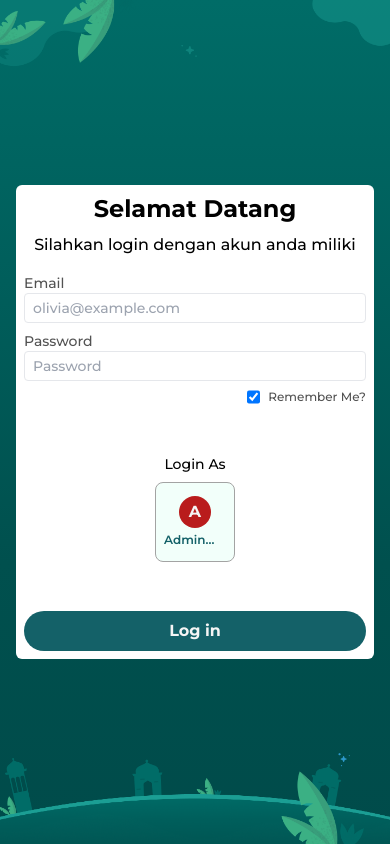
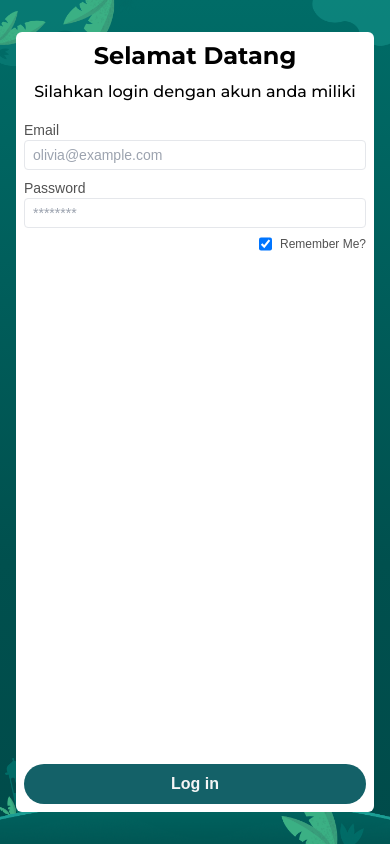
Before and after one commit to serpihan-tech/fe-mifda, a Next.js app: page /login in a window 390 px wide. Built offline with nearby package versions, Linux system fonts and the light colour scheme.

Commit message:
hot-fix: membuat beberapa component {Text, InputText, InputCheckbox}kedalam halaman login

```diff
--- a/app/(auth)/login/page.jsx
+++ b/app/(auth)/login/page.jsx
@@ -5,7 +5,6 @@ import Image from "next/image";
 import BannerBot from "@/public/images/banner-bottom.webp"
 import BannerTop from "@/public/images/banner-top.webp"
 import BannerHumans from "@/public/images/banner-humans.webp"
-import { Montserrat, Righteous } from "next/font/google";
 import { useMediaQuery } from "react-responsive";
 import {
   useState,
@@ -13,21 +12,14 @@ import {
 } from "react";
 import { useForm } from "react-hook-form"
 import { useRouter } from "next/navigation";
+import Text from "@/components/atoms/Text";
+import InputText from "@/components/molecules/InputText";
 
-
-const montserrat = Montserrat({
-  subsets: ["latin"],
-  weight: ["100", "200", "300", "400", "500", "600", "700", "800", "900"],
-});
-const righteous = Righteous({
-  subsets: ["latin"],
-  weight: ["400"],
-})
 
 export default function Page() {
   const router = useRouter();
   const stateOrientation = useMediaQuery({ query: "(orientation: portrait)" })
-  const [isPortrait, setIsPortrait] = useState(null);
+  const [isPortrait, setIsPortrait] = useState(true);
 
   useEffect(() => {
     stateOrientation ? setIsPortrait(true) : setIsPortrait(false);
@@ -49,8 +41,8 @@ export default function Page() {
         password
       } = dataForm
 
-      for(let i = 0; i < data.length; i++) {
-        if(data[i].email === email && data[i].password === password) {
+      for (let i = 0; i < data.length; i++) {
+        if (data[i].email === email && data[i].password === password) {
           router.push("/dashboard");
           return data[i];
         }
@@ -66,85 +58,13 @@ export default function Page() {
   };
 
   return (
-    <div className={`${montserrat.className} w-full h-full bg-gradient-4-green py-8 px-4 md:px-8 md:py-16 lg:py-24 lg:px-16 flex flex-col justify-center items-center text-black`}>
-      <Image
-        src={BannerBot}
-        alt="banner-bottom"
-        width={100}
-        height={100}
-        sizes="100vw"
-        className="w-full object-cover bottom-0 left-0 absolute z-1"
-        priority
-      />
-      <Image
-        src={BannerTop}
-        alt="banner-top"
-        width={100}
-        height={100}
-        sizes="100vw"
-        className="w-full object-cover top-0 left-0 absolute z-1"
-      />
-      {isPortrait ? (
-        <div className="bg-white w-full h-full max-h-[474px] md:max-h-[632px] md:py-16 md:px-8 lg:max-h-[791px] xl:max-h-[949px] 2xl:max-h-[2071px] overflow-hidden rounded-md relative z-2 p-2 flex">
-          <div className="flex flex-col flex-grow">
-            <div className="w-full text-center mb-4">
-              <div className="text-2xl font-bold mb-2 md:text-4xl">Selamat Datang</div>
-              <div className="font-medium md:text-lg">Silahkan login dengan akun anda miliki</div>
-            </div>
-            <form className="flex flex-col justify-between w-full grow" onSubmit={handleSubmit(onSubmit)}>
-              <div className="flex flex-col font-medium gap-2 md:gap-4">
-                <div className="flex flex-col-reverse gap">
-                  <input
-                    className="text-gray-300 border px-2 py-1 rounded text-sm md:px-4 md:py-2"
-                    placeholder="olivia@example.com"
-                    type="email"
-                    {...register("email")}
-                  />
-                  <label htmlFor="email" className="text-neutral-600 text-sm">Email</label>
-                </div>
-                <div className="flex flex-col-reverse gap">
-                  <input
-                    className="text-gray-300 border px-2 py-1 rounded text-sm"
-                    type="password"
-                    placeholder="Password"
-                    {...register("password")}
-                  />
-                  <label htmlFor="password" className="text-neutral-600 text-sm">Password</label>
-                </div>
-                <div className="flex gap-2 w-full justify-end">
-                  <input
-                    className="text-gray-300 border px-2 py-1 rounded text-sm"
-                    type="checkbox"
-                    id="remember-me"
-                    checked
-                    value={true}
-                    {...register("remember-me")}
-                  />
-                  <label htmlFor="remember-me" className="text-neutral-600 text-xs">Remember Me?</label>
-                </div>
-              </div>
-              <div className="w-full flex flex-col justify-center gap-2">
-                <div className="text-center text-sm font-medium">Login As</div>
-                <div className="flex w-full justify-center gap-2">
-                  <div className="w-20 h-20 flex gap-1 justify-center items-center flex-col bg-[#F2FFFA] border border-neutral-400 rounded-lg p-2">
-                    <div className="bg-red-700 h-8 w-8 rounded-full flex justify-center items-center font-bold text-neutral-100">
-                      A
-                    </div>
-                    <div className="text-xs text-[#146168] font-semibold line-clamp-1">Admin sudah datang</div>
-                  </div>
-                </div>
-              </div>
-              <button type="submit" className="w-full text-neutral-100 bg-[#146168] rounded-full py-2 font-bold">
-                Log in
-              </button>
-            </form>
-          </div>
-        </div>
-      ) : (
-        <div className="w-full h-full flex justify-center gap-4">
-          <div className="absolute lg:relative top-0 left-0 z-1 w-[55%] h-full text-white flex-col hidden lg:flex">
-            <div className={`${righteous.className} text-4xl`}>Selamat Datang!</div>
-            <div>Kelola semua administrasi & transaksi pondok pesantren dengan mudah dalam satu platform terpadu.</div>
+    // Banner
+    <div className={`w-full h-full bg-gradient-4-green py-8 px-4 md:px-8 md:py-16 lg:py-24 lg:px-16 flex flex-col justify-center items-center text-black`}>
+      <div className="w-full h-full flex justify-center gap-4 relative z-10">
+        {/* Human Banner */}
+        {!isPortrait && <div className="absolute lg:relative top-0 left-0 z-1 w-[55%] h-full text-white flex-col hidden lg:flex">
+          <Text className="text-4xl" font="righteous" type="h1">Selamat Datang!</Text>
+          <Text>Kelola semua administrasi & transaksi pondok pesantren dengan mudah dalam satu platform terpadu.</Text>
           <div className="w-full bottom-0 left-0 absolute z-1 flex justify-center">
             <Image
               src={BannerHumans}
@@ -155,33 +75,17 @@ export default function Page() {
               className="w-[40%] object-cover bottom-0 left-0"
             />
           </div>
-          </div>
-          <div className="bg-white w-full lg:w-[45%] h-full max-w-[474px] md:max-w-[632px] md:py-16 md:px-8 lg:max-w-[791px] xl:max-w-[949px] 2xl:max-w-[474px] rounded-md relative z-2 p-2 flex">
-            <div>
+        </div>}
+        {/* Main Content */}
+        <div className="bg-white w-full lg:w-[45%] h-full max-w-[474px] md:max-w-[632px] md:py-16 md:px-8 lg:max-w-[791px] xl:max-w-[949px] 2xl:max-w-[474px] rounded-md relative z-2 p-2 flex flex-col">
           <div className="w-full text-center mb-4">
-                <div className="text-2xl font-bold mb-2 md:text-4xl">Selamat Datang Landscape</div>
-                <div className="font-medium md:text-lg">Silahkan login dengan akun anda miliki</div>
+            <Text className="text-2xl font-bold mb-2 md:text-4xl" type="h1">Selamat Datang</Text>
+            <Text className="font-medium md:text-lg" type="h2">Silahkan login dengan akun anda miliki</Text>
           </div>
           <form className="flex flex-col justify-between w-full grow" onSubmit={handleSubmit(onSubmit)}>
             <div className="flex flex-col font-medium gap-2 md:gap-4">
-                  <div className="flex flex-col-reverse gap">
-                    <input
-                      className="text-gray-300 border px-2 py-1 rounded text-sm md:px-4 md:py-2"
-                      placeholder="olivia@example.com"
-                      type="email"
-                      {...register("email")}
-                    />
-                    <label htmlFor="email" className="text-neutral-600 text-sm">Email</label>
-                  </div>
-                  <div className="flex flex-col-reverse gap">
-                    <input
-                      className="text-gray-300 border px-2 py-1 rounded text-sm"
-                      placeholder="********"
-                      type="password"
-                      {...register("password")}
-                    />
-                    <label htmlFor="password" className="text-neutral-600 text-sm">Password</label>
-                  </div>
+              <InputText type="email" id="email" label="Email" placeholder="olivia@example.com" register={register('email')} />
+              <InputText type="password" id="password" label="Password" placeholder="********" register={register('password')} />
               <div className="flex gap-2 w-full justify-end">
                 <input
                   className="text-gray-300 border px-2 py-1 rounded text-sm"
@@ -193,25 +97,29 @@ export default function Page() {
                 <label htmlFor="remember-me" className="text-neutral-600 text-xs">Remember Me?</label>
               </div>
             </div>
-                <div className="w-full flex flex-col justify-center gap-2">
-                  <div className="text-center text-sm font-medium">Login As</div>
-                  <div className="flex w-full justify-center gap-2">
-                    <div className="w-20 h-20 flex gap-1 justify-center items-center flex-col bg-[#F2FFFA] border border-neutral-400 rounded-lg p-2">
-                      <div className="bg-red-700 h-8 w-8 rounded-full flex justify-center items-center font-bold text-neutral-100">
-                        A
-                      </div>
-                      <div className="text-xs text-[#146168] font-semibold line-clamp-1">Admin sudah datang</div>
-                    </div>
-                  </div>
-                </div>
             <button type="submit" className="w-full text-neutral-100 bg-[#146168] rounded-full py-2 font-bold">
               Log in
             </button>
           </form>
         </div>
       </div>
-        </div>
-      )}
+      <Image
+        src={BannerBot}
+        alt="banner-bottom"
+        width={100}
+        height={100}
+        sizes="100vw"
+        className="w-full object-cover bottom-0 left-0 absolute -z-0"
+        priority
+      />
+      <Image
+        src={BannerTop}
+        alt="banner-top"
+        width={100}
+        height={100}
+        sizes="100vw"
+        className="w-full object-cover top-0 left-0 absolute -z-0"
+      />
     </div>
   )
 }
--- a/components/atoms/Text.jsx
+++ b/components/atoms/Text.jsx
@@ -0,0 +1,49 @@
+import { Montserrat, Raleway, Righteous } from "next/font/google";
+
+const montserrat = Montserrat({
+  subsets: ["latin"],
+  weight: ["100", "200", "300", "400", "500", "600", "700", "800", "900"],
+});
+
+const raleway = Raleway({
+  subsets: ["latin"],
+  weight: ["100", "200", "300", "400", "500", "600", "700", "800", "900"],
+});
+
+const righteous = Righteous({
+  subsets: ["latin"],
+  weight: ["400"],
+})
+
+export default function Text(props) {
+  const {
+    children,
+    font = "montserrat",
+    type = "text",
+    className
+  } = props
+
+  const fontRef = font === "montserrat" ? montserrat : font === "raleway" ? raleway : righteous
+
+  return(
+    type === "h1" ?
+    <h1 className={`${fontRef.className} ${className}`}>{children}</h1>
+    :
+    type === "h2" ?
+    <h2 className={`${fontRef.className} ${className}`}>{children}</h2>
+    :
+    type === "h3" ?
+    <h3 className={`${fontRef.className} ${className}`}>{children}</h3>
+    :
+    type === "h4" ?
+    <h4 className={`${fontRef.className} ${className}`}>{children}</h4>
+    :
+    type === "h5" ?
+    <h5 className={`${fontRef.className} ${className}`}>{children}</h5>
+    :
+    type === "h6" ?
+    <h6 className={`${fontRef.className} ${className}`}>{children}</h6>
+    :
+    <p className={`${fontRef.className} ${className}`}>{children}</p>
+  )
+}
--- /dev/null
+++ b/components/molecules/InputCheckbox.jsx
@@ -0,0 +1,14 @@
+
+export default function InputCheckbox(props) {
+  return (
+    <div className="flex flex-col-reverse gap">
+      <input
+        className="text-gray-300 border px-2 py-1 rounded text-sm md:px-4 md:py-2"
+        placeholder="olivia@example.com"
+        type="email"
+        {...register("email")}
+      />
+      <label htmlFor="email" className="text-neutral-600 text-sm">Email</label>
+    </div>
+  )
+}
--- /dev/null
+++ b/components/molecules/InputText.jsx
@@ -0,0 +1,21 @@
+
+export default function InputText(props) {
+  const{
+    type = "text",
+    id,
+    label,
+    placeholder,
+    register
+  } = props
+  return (
+    <div className="flex flex-col-reverse gap">
+      <input
+        className="text-gray-300 border px-2 py-1 rounded text-sm md:px-4 md:py-2"
+        placeholder={placeholder||""}
+        type={type || "text"}
+        {...register}
+      />
+      <label htmlFor={id} className="text-neutral-600 text-sm">{label||""}</label>
+    </div>
+  )
+}
```
Lines whose indentation alone changed are shown as unchanged.
